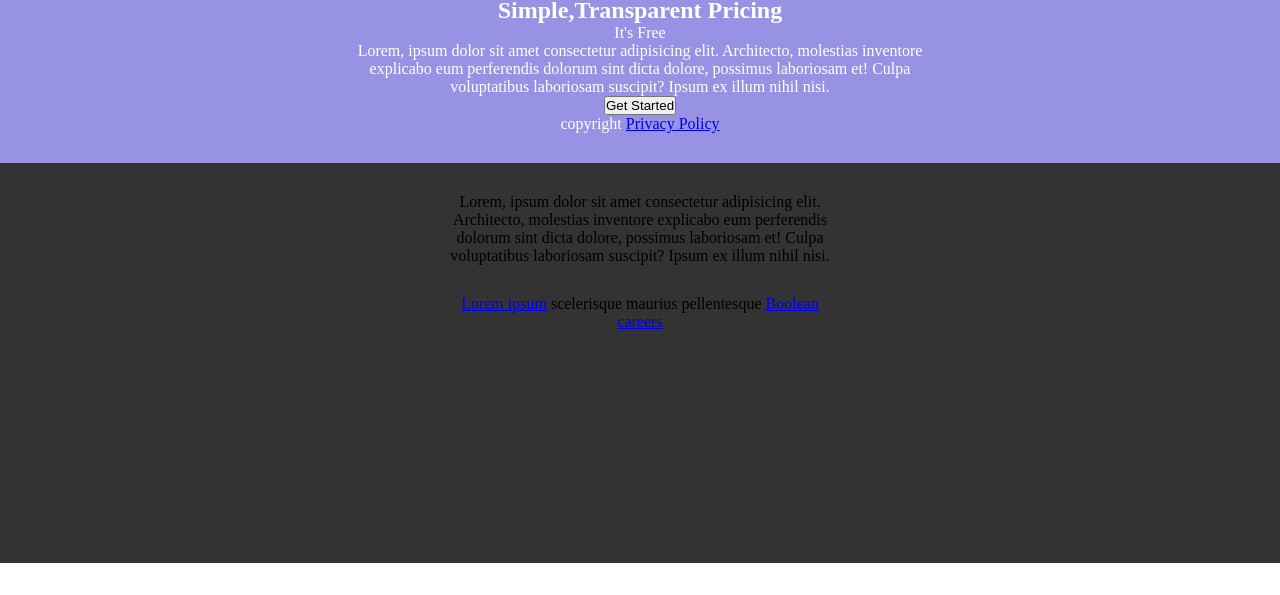
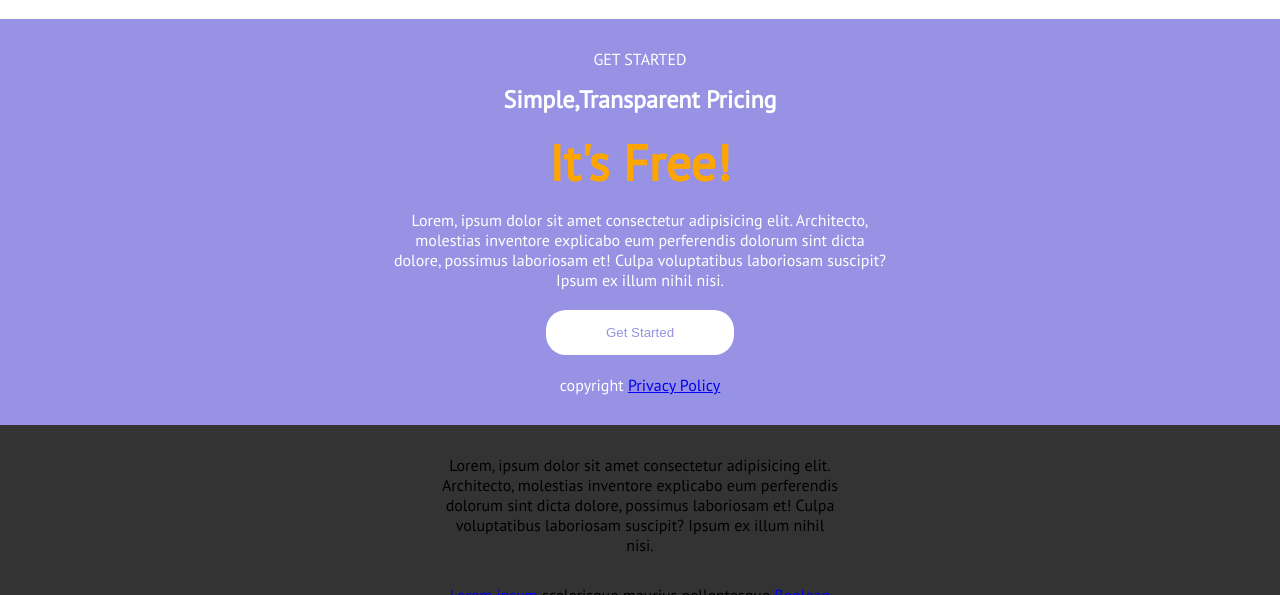
Before and after one commit to SergioMarcoZanin/htmlcss-responsive-layout, a plain HTML site: page index.html in a window 1280 px wide. Shown: the part 3178-3773 px from the top of the page. Before the commit the page ends 3741 px from the top, so only its background shows below. Drawn offline with Linux system fonts and the light colour scheme.

Commit message:
inserimento dettaglio get started

```diff
--- a/css/style.css
+++ b/css/style.css
@@ -1,4 +1,5 @@
 @import url(reset.css);
+@import url(typo.css);
 @import url(variables.css);
 @import url(commons.css);
 
@@ -263,9 +264,26 @@ header .hamburger{
     color: white;
 }
 .container-small{
-    max-width: 37.5rem;
+    max-width: 31.25rem;
     margin:auto;
     text-align: center;
+}
+.get-started h2{
+    margin-top: 15px;
+}
+.free{
+    font-size: 3.125rem;
+    padding: .9375rem 0;
+    color: orange ;
+    font-weight: bold;
+}
+.btn-get-started{
+    background-color: white;
+    color: var(--secondary-color);
+    padding: .9375rem 3.75rem;
+    border: none;
+    border-radius: 20px;
+    margin: 1.25rem 0;
 }
 /* FOOTER */
 footer{
--- /dev/null
+++ b/css/typo.css
@@ -0,0 +1,4 @@
+/* TYPO */
+body{
+    font-family: 'PT Sans', sans-serif;
+}
--- a/index.html
+++ b/index.html
@@ -6,6 +6,11 @@
     <meta name="viewport" content="width=device-width, initial-scale=1.0">
     <title>Responsive Layout</title>
     <link rel="stylesheet" href="css/style.css">
+    <!-- google fonts -->
+    <link rel="preconnect" href="https://fonts.googleapis.com">
+    <link rel="preconnect" href="https://fonts.gstatic.com" crossorigin>
+    <link href="https://fonts.googleapis.com/css2?family=PT+Sans&display=swap" rel="stylesheet">
+    <!-- /google fonts -->
     <link rel="stylesheet" href="https://cdnjs.cloudflare.com/ajax/libs/font-awesome/6.2.0/css/all.min.css" integrity="sha512-xh6O/CkQoPOWDdYTDqeRdPCVd1SpvCA9XXcUnZS2FmJNp1coAFzvtCN9BmamE+4aHK8yyUHUSCcJHgXloTyT2A==" crossorigin="anonymous" referrerpolicy="no-referrer" />
 </head>
 <body>
@@ -201,11 +206,11 @@
         <!-- section get started -->
         <section class="get-started">
             <div class="container-small">
-                <h4>GET STARTED</h4>
+                <div>GET STARTED</div>
                 <h2>Simple,Transparent Pricing</h2>
-                <div>It's Free</div>
+                <div class="free">It's Free!</div>
                 <p>Lorem, ipsum dolor sit amet consectetur adipisicing elit. Architecto, molestias inventore explicabo eum perferendis dolorum sint dicta dolore, possimus laboriosam et! Culpa voluptatibus laboriosam suscipit? Ipsum ex illum nihil nisi.</p>
-                <button>Get Started</button>
+                <button class="btn-get-started">Get Started</button>
                 <div>
                     <span>copyright</span>
                     <a href="#">Privacy Policy</a>
```
